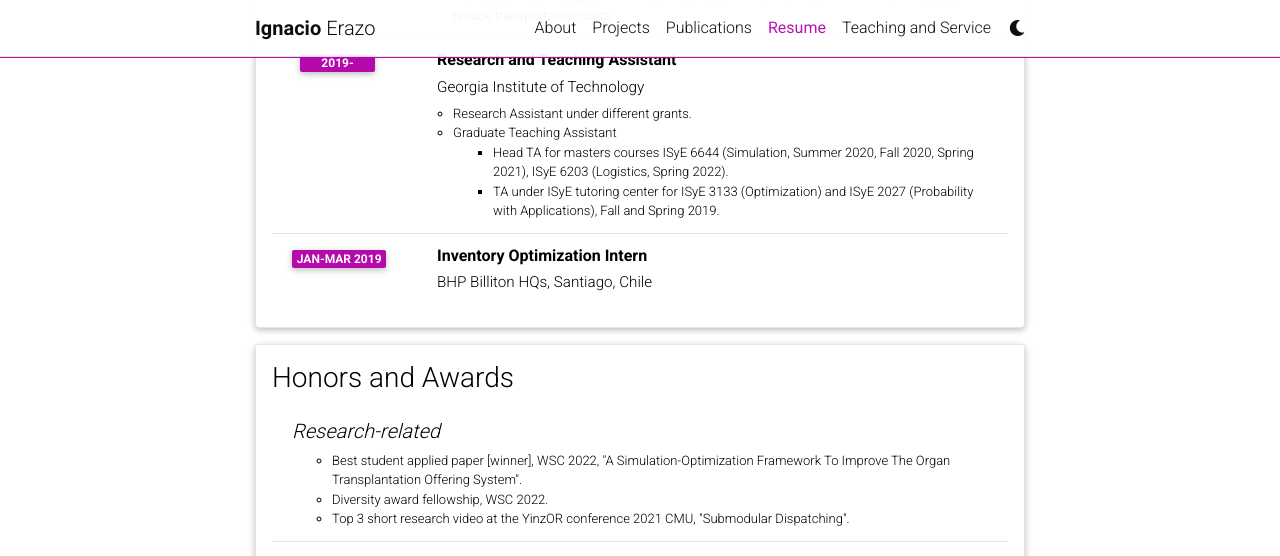
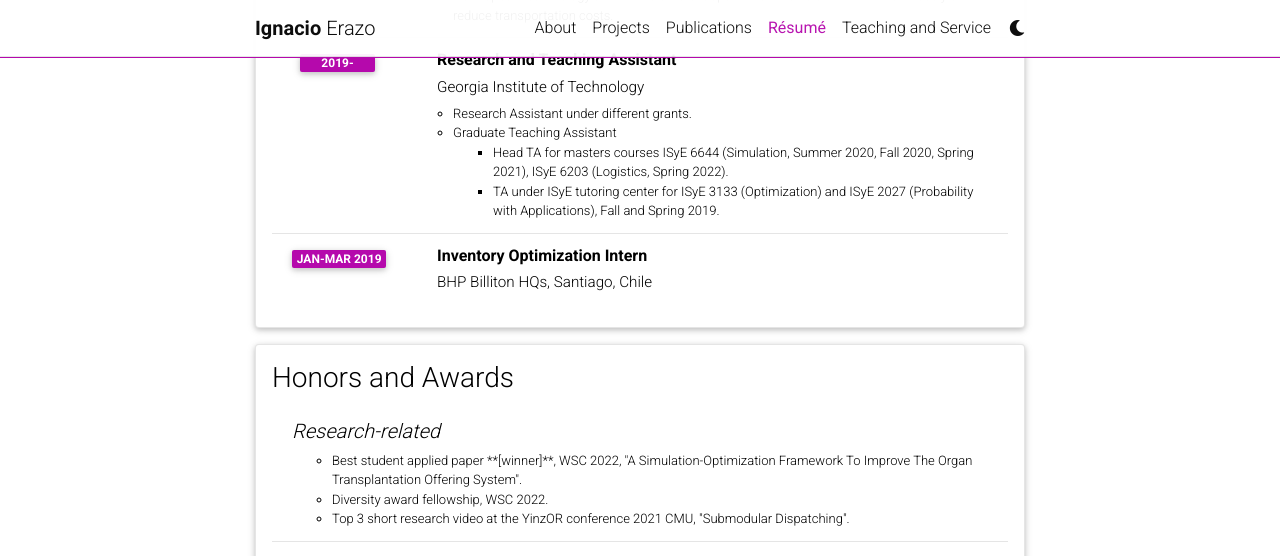
Before and after one commit to ierazo/ierazo.github.io, a Jekyll site: the page built from _pages/resume.md, in a window 1280 px wide and 900 px high, scrolled down 1220 px. Shown: the top 556 px of the window. Built offline with Jekyll 4.4.1, drawn with Linux system fonts in a browser that asks for light colours; comment, search, counter and statistics services are not loaded; a style sheet for code colours, icons or effects is not loaded.

Commit message:
small changes resume

```diff
--- a/_data/cv.yml
+++ b/_data/cv.yml
@@ -86,7 +86,7 @@
   contents:
     - title: Research-related
       items:
-        - Best student applied paper [winner], WSC 2022, "A Simulation-Optimization Framework To Improve The Organ Transplantation Offering System".
+        - Best student applied paper **[winner]**, WSC 2022, "A Simulation-Optimization Framework To Improve The Organ Transplantation Offering System".
         - Diversity award fellowship, WSC 2022.
         - Top 3 short research video at the YinzOR conference 2021 CMU, "Submodular Dispatching".
     - title: Academic and competitions
--- a/_data/pubs_detailed.yml
+++ b/_data/pubs_detailed.yml
@@ -30,7 +30,7 @@
 - title: Conference Articles
   type: pubs_list
   contents:
-    - title: Simulation Optimization
+    - title: Simulation optimization
       description:
         - title: Erazo, I., et al. (2022), <a href="https://www.researchgate.net/publication/367369443_A_Simulation-Optimization_Framework_to_Improve_the_Organ_Transplantation_Offering_System"> A Simulation-Optimization Framework To Improve The Organ Transplantation Offering System </a>, <em> in Proceedings of the Winter Simulation Conference 2022.</em> <a href="../assets/pdf/conference_papers/2022_WSC_Transplantation.pdf"><i class="fas fa-file-pdf"></i></a>
           contents:
@@ -38,6 +38,6 @@
             - Presented in Ph.D. Colloquium, Poster Madness and Simulation-Optimization, Health-Care Applications Tracks.
         - title: Erazo, I. and De la Fuente, R. (2021), <a href="https://www.researchgate.net/publication/358830509_A_Simulation-Based_Approach_To_Compare_Policies_and_Stakeholders'_Behaviors_For_The_Ride-Hailing_Assignment_Problem"> A simulation-based approach to compare policies and stakeholders' behaviors for the ride-hailing assignment problem </a>, <em> in Proceedings of the Winter Simulation Conference 2021.</em> <a href="../assets/pdf/conference_papers/2021_WSC_RideHailing.pdf"><i class="fas fa-file-pdf"></i></a>
 
-    - title: Simulation and Machine Learning
+    - title: Simulation and machine learning
       description:
         - title: De la Fuente, R., Smith, R. and Erazo, I. (2018), <a href="https://www.researchgate.net/publication/330880329_ENABLING_INTELLIGENT_PROCESSES_IN_SIMULATION_UTILIZING_THE_TENSORFLOW_DEEP_LEARNING_RESOURCES"> Enabling Intelligent Processes in Simulation Utilizing the Tensor Flow Deep Learning Resources </a>, <em> in Proceedings of the Winter Simulation Conference 2018.</em> <a href="../assets/pdf/conference_papers/2018_WSC_ML.pdf"><i class="fas fa-file-pdf"></i></a>
--- a/_pages/resume.md
+++ b/_pages/resume.md
@@ -1,7 +1,7 @@
 ---
 layout: cv
 permalink: /resume/
-title: Resume
+title: Résumé
 nav: true
 nav_order: 4
 cv_pdf: 12_22_CV_IgnacioErazo.pdf
```
